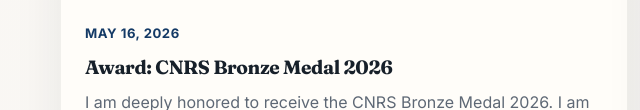
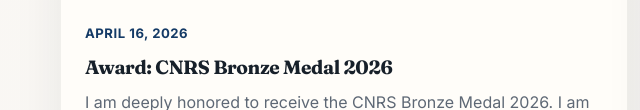
Before and after one commit to AssilBouzid/AssilBouzid.github.io, a plain HTML site: page news.html in a window 1280 px wide. Shown: the part 690-800 px from the top of the page, 0-640 px from the left. Drawn offline with Linux system fonts and the light colour scheme.

Commit message:
Update news.html

```diff
--- a/news.html
+++ b/news.html
@@ -93,7 +93,7 @@
           <article class="card news-card">
             <img src="images/Maquette_bronze.jpg" alt="Award: CNRS Bronze Medal 2026" class="news-card-image">
             <div class="news-card-content">
-              <span class="news-date">May 16, 2026</span>
+              <span class="news-date">April 16, 2026</span>
               <h3>Award: CNRS Bronze Medal 2026</h3>
               <p>
                 I am deeply honored to receive the CNRS Bronze Medal 2026. I am very grateful to all the students, collaborators and colleagues with whom I have worked over the years and who contributed to this achievement in any way.
```
